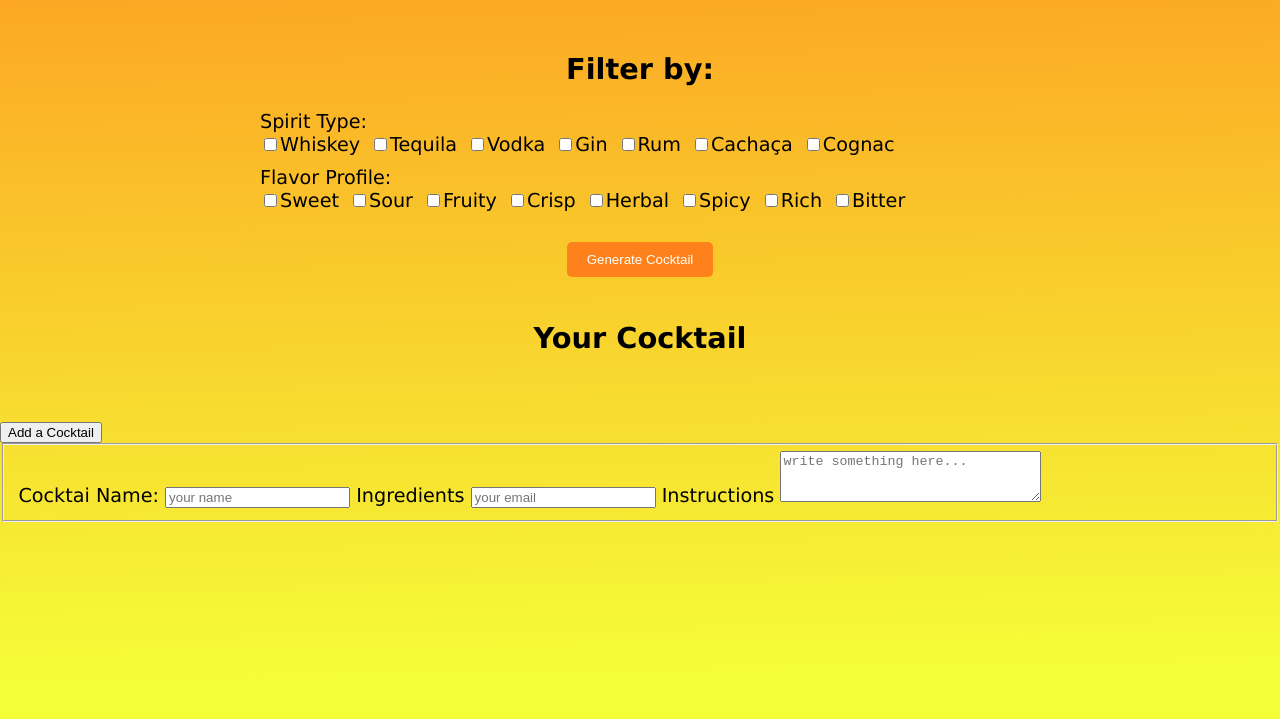
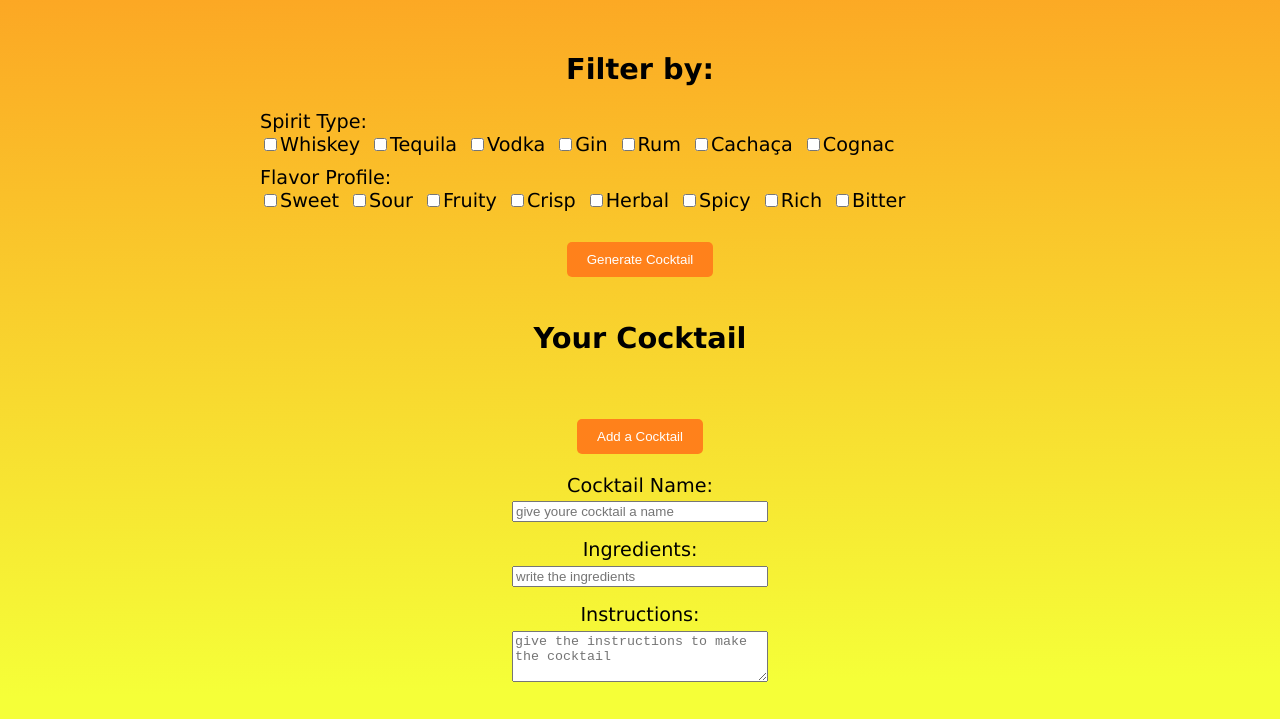
Before and after one commit to Lorevdh/Cocktail-generator, a plain HTML site: page index.html in a window 1280 px wide. Shown: the part 81-800 px from the top of the page. Drawn offline with Linux system fonts and the light colour scheme.

Commit message:
Refactor cocktail creation form and improve styling for better user experience

```diff
--- a/index.html
+++ b/index.html
@@ -37,9 +37,9 @@
   <section id="add-a-cocktail">
       <button id="add-cocktail">Add a Cocktail</button>
       <fieldset>
-      <label id="cocktail-name">Cocktai Name: <input id="name" type="text"  placeholder="your name" required /> </label>
-      <label id="ingredients"> Ingredients <input id="ingredients" type="email" placeholder="your email" required /></label>
-      <label id="instructions"> Instructions <textarea id="bio" name="bio" rows="3" cols="30" placeholder="write something here..."></textarea></label>
+      <label id="cocktail-name">Cocktail Name: <input id="name" type="text"  placeholder="give youre cocktail a name" required /> </label>
+      <label id="ingredients"> Ingredients: <input id="ingredients" type="email" placeholder="write the ingredients" required /></label>
+      <label id="instructions"> Instructions: <textarea id="bio" name="bio" rows="3" cols="30" placeholder="give the instructions to make the cocktail"></textarea></label>
       </fieldset>
     </section>
 
--- a/stylecocktail.css
+++ b/stylecocktail.css
@@ -60,7 +60,8 @@ h1 {
   display: inline-block;
 }
 
-#generate-cocktail {
+#generate-cocktail, #add-cocktail {
+  display: block;
   margin: 20px auto;
   background-color: rgb(255, 129, 27);
   color: #fff;
@@ -70,7 +71,7 @@ h1 {
   cursor: pointer;
 }
 
-#generate-cocktail:hover {
+#generate-cocktail:hover , #add-cocktail:hover {
   background-color: #c50d66;
 }
 
@@ -87,3 +88,22 @@ h1 {
   display: block;
   margin: 10px auto;
 }
+fieldset {
+  border: none;
+  padding: 0;
+  margin: auto;
+  text-align: center;
+}
+fieldset input,
+fieldset textarea {
+    display: block;
+    margin: 0.3rem auto 1rem auto; /* auto = centreren */
+    width: 20%;
+
+
+}
+fieldset label {
+  display: block;
+  text-align: center;
+  margin-bottom: 1rem;
+}
```
